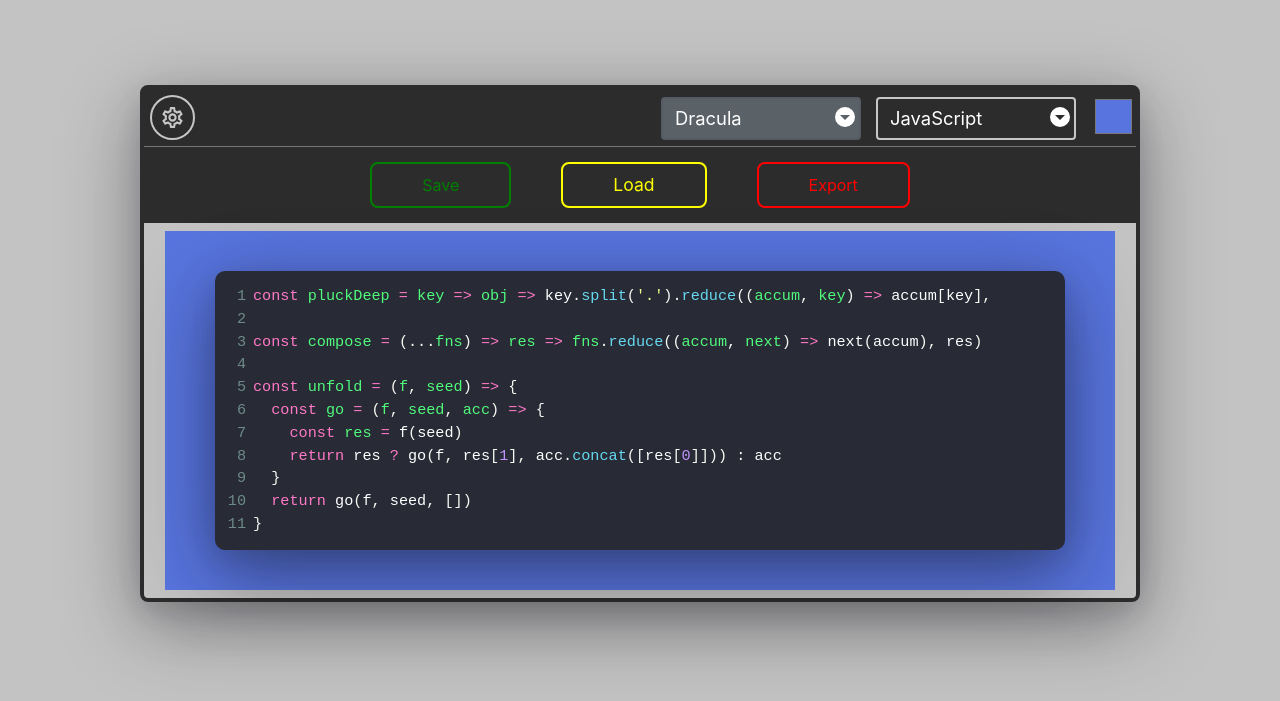
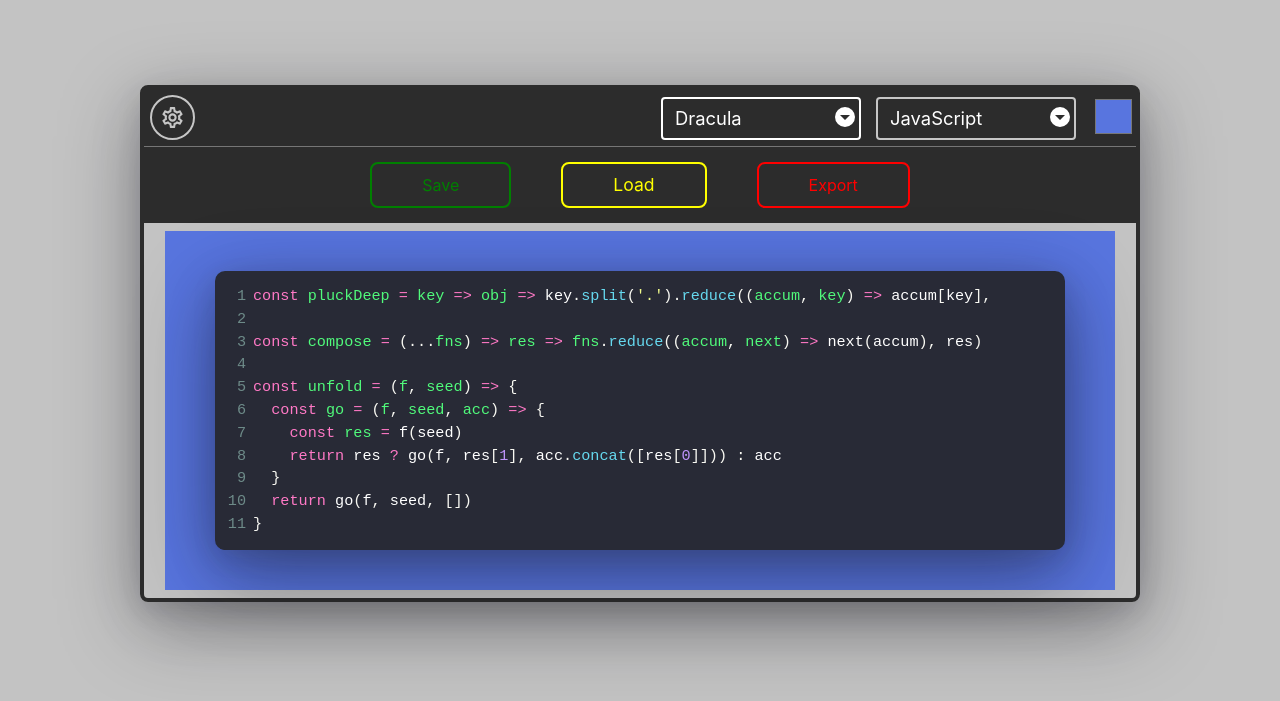
Before and after one commit to RuntimeTerror10/Snippetz, a plain HTML site: page index.html in a window 1280 px wide. In both pictures the pointer is over the button "Dracula". Shown: the part 61-762 px from the top of the page. Drawn offline with nearby package versions, Linux system fonts and the light colour scheme.

Commit message:
minor styling changes

```diff
--- a/index.css
+++ b/index.css
@@ -74,6 +74,16 @@ body {
   font-size: 1.15rem;
   background: transparent;
   border: 2px solid var(--sec-color);
+}
+.lang-drop-btn:hover,
+.theme-drop-btn:hover {
+  background: transparent;
+  border: 2px solid #fff;
+}
+.lang-drop-btn:active,
+.theme-drop-btn:active {
+  background: green;
+  border: 2px solid #fff;
 }
 .arrow-svg {
   position: absolute;
```
